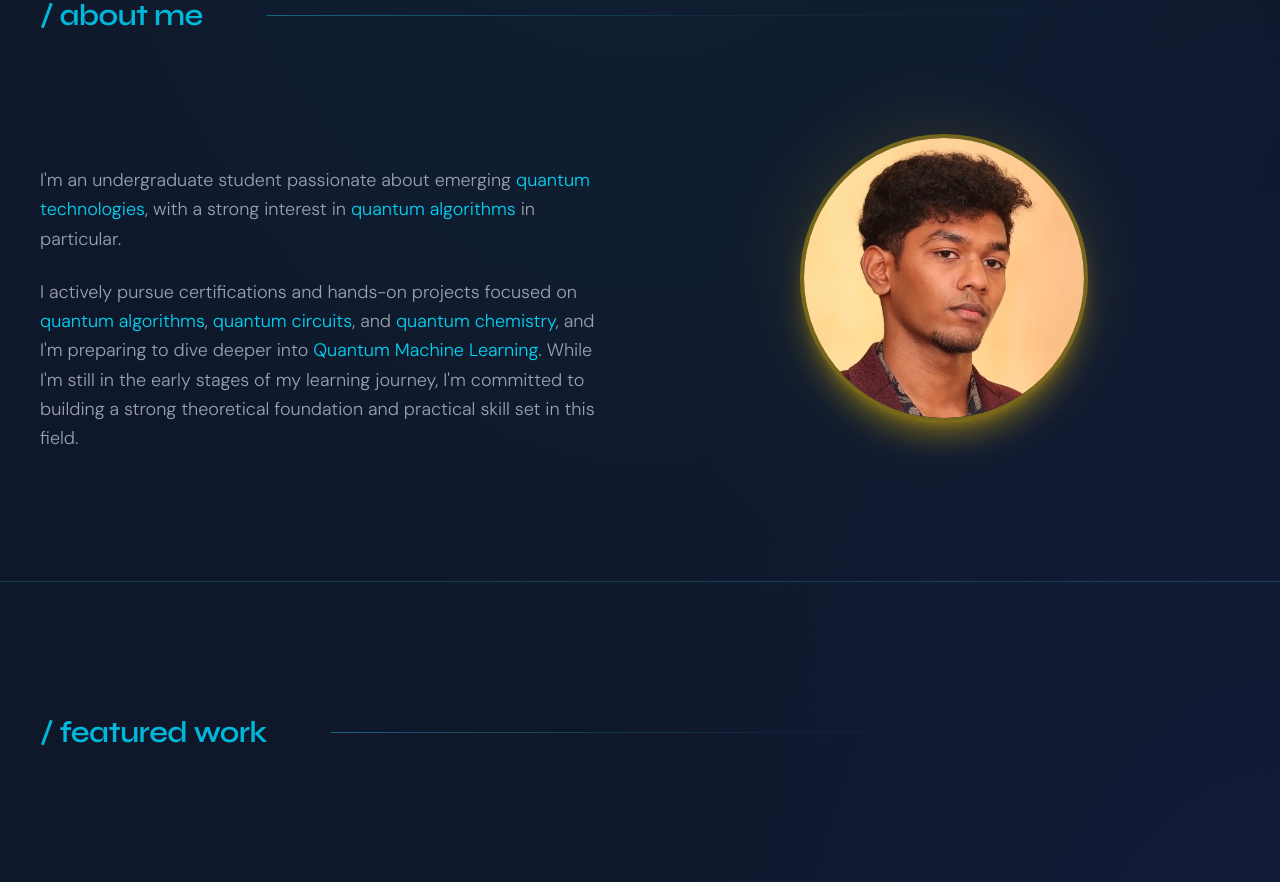
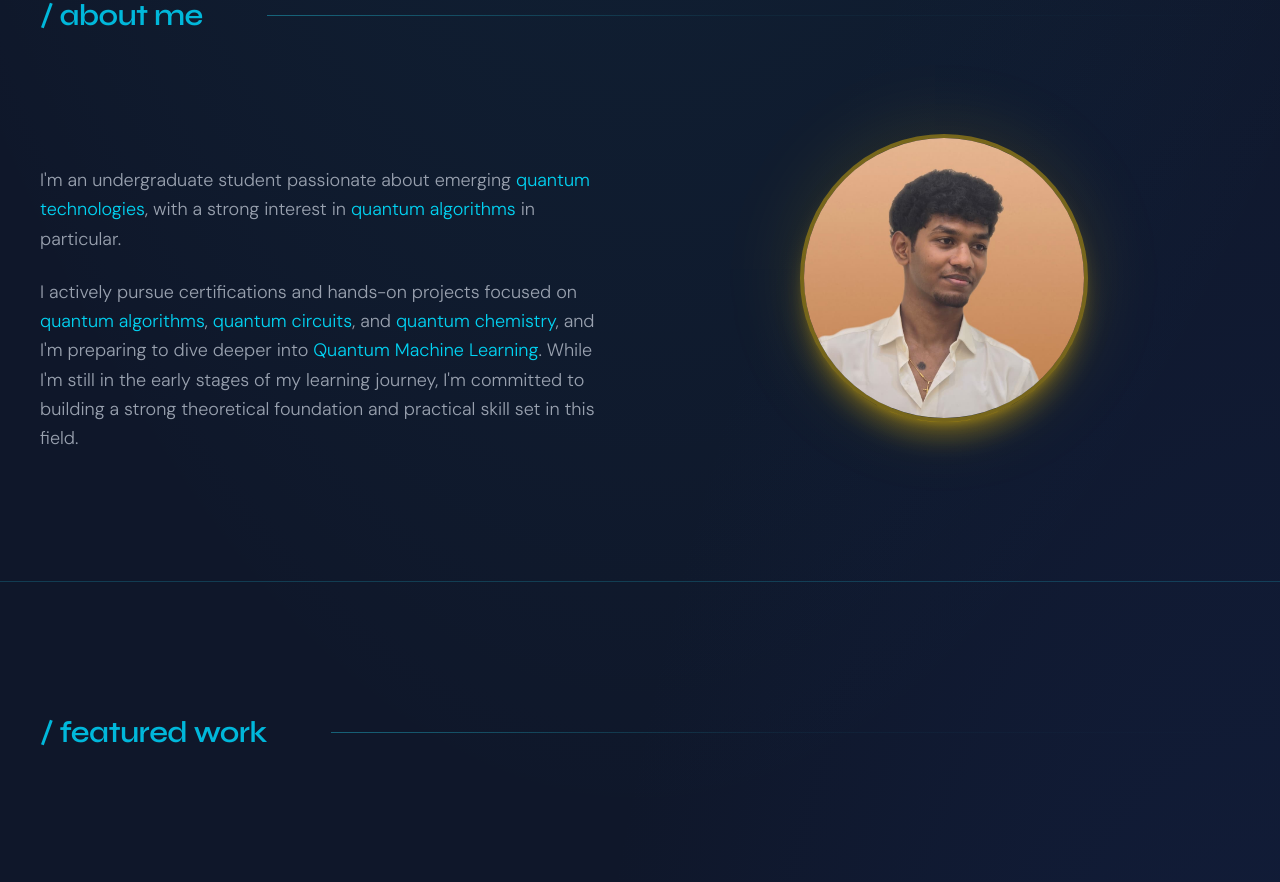
Before and after one commit to Alain-Abraham-hub/Alain-Abraham-hub.github.io, a React (Vite) app: page / in a window 1280 px wide. Shown: the part 936-1818 px from the top of the page. Built offline with nearby package versions, Linux system fonts and the light colour scheme.

Commit message:
Changed profle picture

```diff
--- a/src/App.jsx
+++ b/src/App.jsx
@@ -413,7 +413,7 @@ export default function App() {
                   aria-hidden
                 />
                 <img
-                  src="/433e0922-21cd-46bc-9d24-4222c4b2eeab.jpg"
+                  src="/profile pic.JPG"
                   alt="Alain Abraham"
                   className="about-image-small relative rounded-full border-4 border-yellow-400/40 shadow-xl shadow-yellow-400/30 object-cover transition-transform duration-150 ease-out"
                   style={{
```
Also changed, not shown: public/profile pic.JPG (added).
